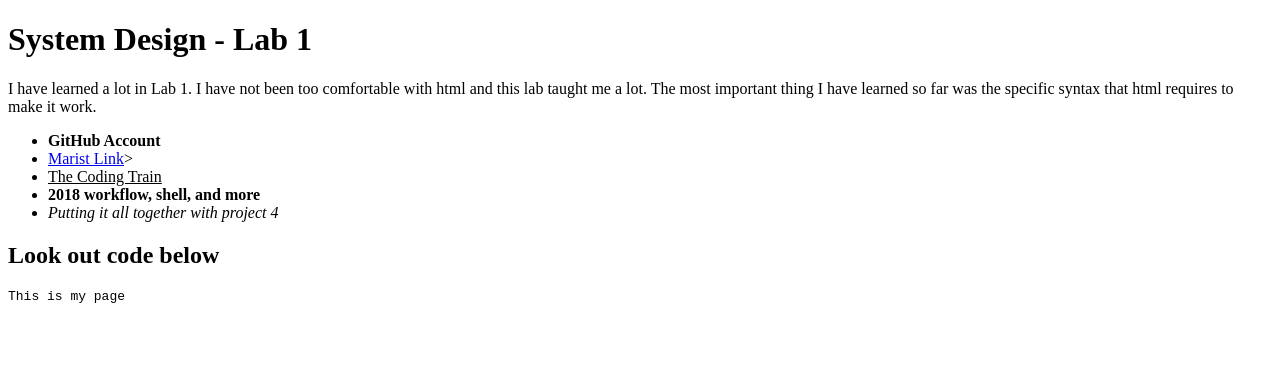
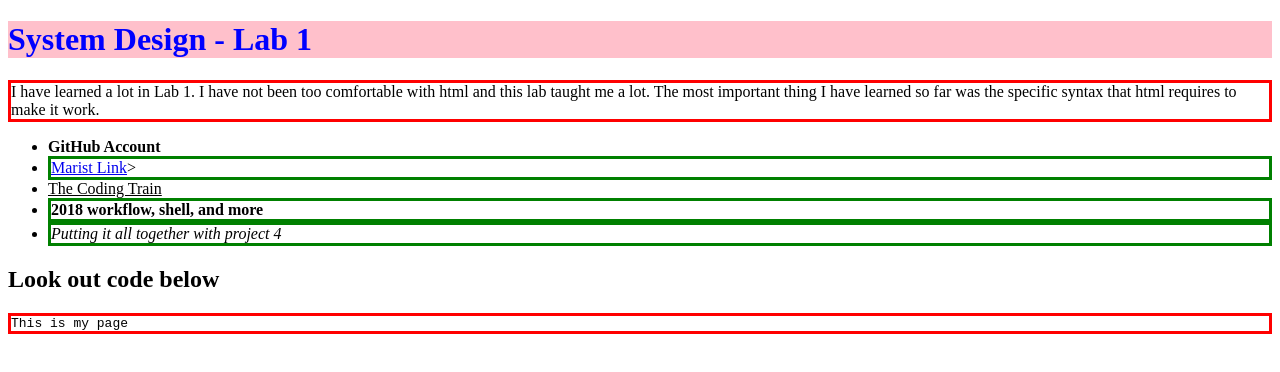
Before and after one commit to LiamHaggerty1/system-design-lab-1, a plain HTML site: page index.html in a window 1280 px wide. Drawn offline with Linux system fonts and the light colour scheme.

Commit message:
feat: Implemented CSS for lab 1

```diff
--- a/index.html
+++ b/index.html
@@ -2,18 +2,22 @@
 <html lang="en">
     <head>
         <title>Hello World - Liam Haggerty</title>
+        <link rel="stylesheet" href="list.css">
+        <style>
+            p {border-style: solid; border-color: red;}
+        </style>
     </head>
     <body>
-        <h1>System Design - Lab 1</h1>
-        <p>I have learned a lot in Lab 1. I have not been too comfortable with html and this lab
+        <h1 style="color: blue; background-color: pink;">System Design - Lab 1</h1>
+        <p style=>I have learned a lot in Lab 1. I have not been too comfortable with html and this lab
             taught me a lot. The most important thing I have learned so far was the specific
             syntax that html requires to make it work.</p>
         <ul>
             <li><strong>GitHub Account</strong></li>
-            <li><a href="https://www.marist.edu">Marist Link</a>></li>
+            <li class="weird_list"><a href="https://www.marist.edu">Marist Link</a>></li>
             <li><u>The Coding Train</u></li>
-            <li><b>2018 workflow, shell, and more</b></li>
-            <li><i>Putting it all together with project 4</i></li>
+            <li class="weird_list"><b>2018 workflow, shell, and more</b></li>
+            <li class="weird_list"><i>Putting it all together with project 4</i></li>
         </ul>
         <h2>Look out code below</h2>
         <code><!DOCTYPE html>
--- /dev/null
+++ b/list.css
@@ -0,0 +1,4 @@
+.weird_list {
+    border-style: solid;
+    border-color: green;
+}
```
